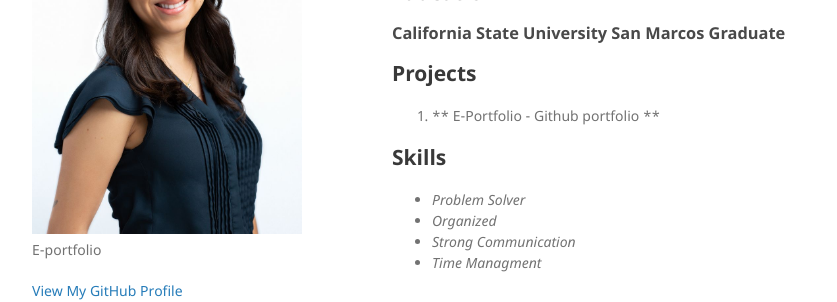
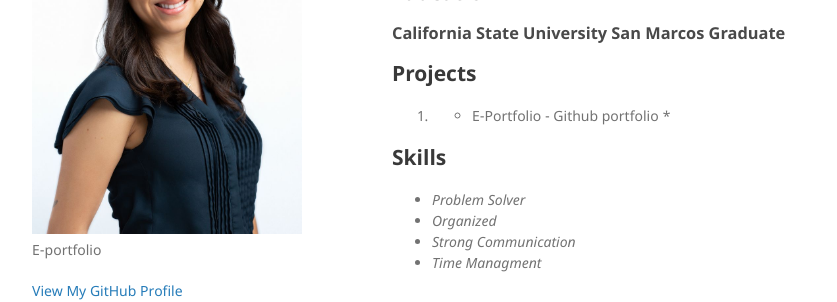
Before and after one commit to cristina02675/cristina02675.github.io, a Jekyll site: the page built from index.md, in a window 1280 px wide. Shown: the part 212-514 px from the top of the page, without its empty margins (178-1015 px from the left). Built offline with Jekyll 4.4.1, drawn with Linux system fonts in a browser that asks for light colours; our own code applies the rules of GitHub Pages for plain Markdown files.

```diff
--- a/index.md
+++ b/index.md
@@ -11,7 +11,7 @@ This is my E-portfolio to showcase my projects and coursework.
 ### California State University San Marcos Graduate
 
 ## Projects
-1. ** E-Portfolio - Github portfolio **
+1. * E-Portfolio - Github portfolio *
 
 ## Skills
 - *Problem Solver*
```
